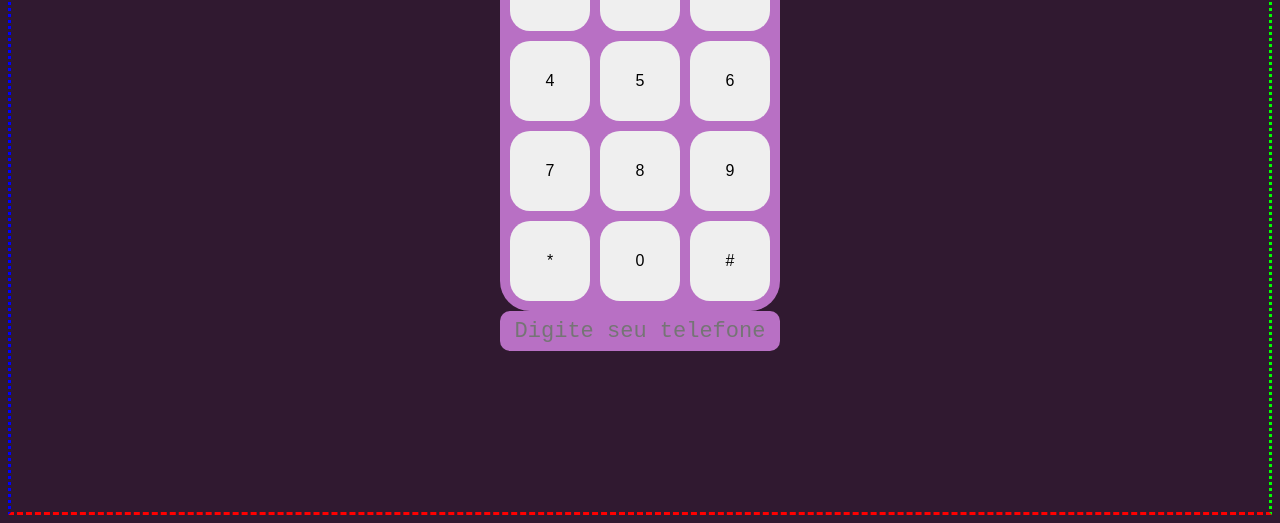
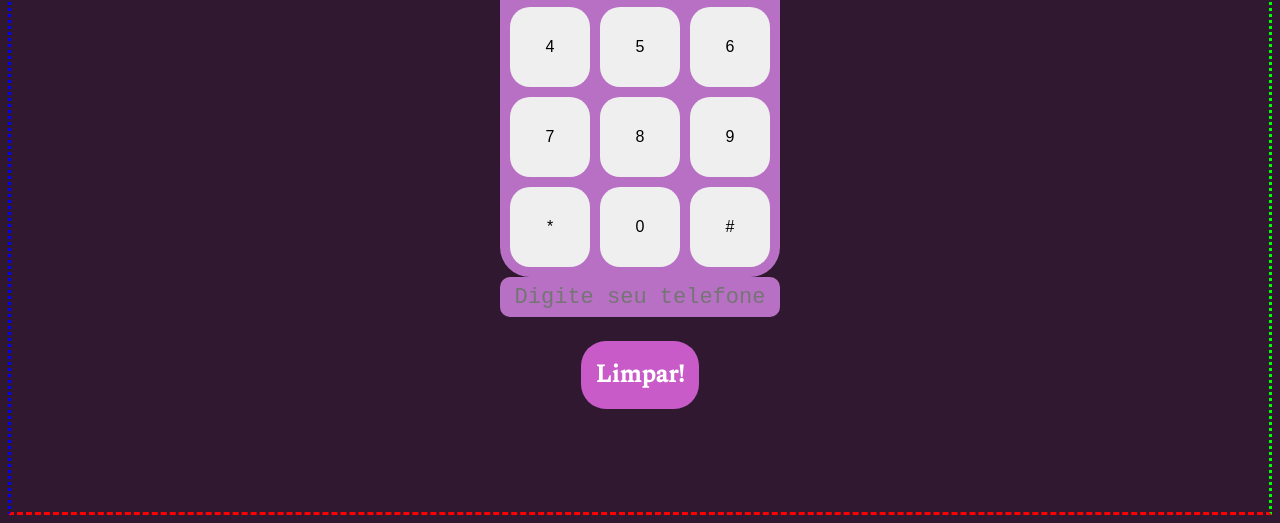
Before and after one commit to AmandaSoaress/Alura-Fone, a plain HTML site: page index.html in a window 1280 px wide. Shown: the part 293-816 px from the top of the page. Drawn offline with nearby package versions, Linux system fonts and the light colour scheme; a web font is replaced by a local one.

Commit message:
botão limpar

```diff
--- a/index.html
+++ b/index.html
@@ -28,6 +28,7 @@
     <input type="button" value="#">
   </section>
   <input type="tel" placeholder="Digite seu telefone">
+  <button type="button"  id="clean" onClick="recarregarAPagina()">Limpar!</button>
 </body>
 <script src="main.js"></script>
 
--- a/main.js
+++ b/main.js
@@ -17,3 +17,7 @@ function clicarNumero(evento) {
    const numero_clicado = evento.target.value
    colocarNumeroNaTela(numero_clicado)
 }
+
+function recarregarAPagina(){
+   window.location.reload();
+}
--- a/style.css
+++ b/style.css
@@ -10,9 +10,9 @@
   flex-direction: column;
   background-color: #191919;
   min-height: 100vh;
-    background-color:#301930;
+  background-color: #301930;
   border-style: dashed dotted;
-    border-color: #FFFFFF #00FF00 #FF0000 #0000FF;
+  border-color: #ffffff #00ff00 #ff0000 #0000ff;
   padding: 20px;
 }
 
@@ -25,7 +25,6 @@
 }
 
 h1 {
-
   font-family: 'Montserrat', sans-serif;
   font-size: 35px;
   color: #f2edf2;
@@ -41,30 +40,27 @@
   font-family: 'Shantell Sans', cursive;
   font-family: 'Spectral', serif;
   font-family: 'Tilt Prism', cursive;
-
-
 }
 
 .teclado {
   display: grid;
   grid-template-columns: repeat(3, 1fr);
   gap: 10px;
-    background-color:#b870c4;
+  background-color: #b870c4;
   border-radius: 30px;
   padding: 10px;
 }
 
-  input[type=button] {
+input[type='button'] {
   border-radius: 20px;
-     border-color:branco;
+  border-color: branco;
   cursor: pointer;
   font-family: 'Montserrat', sans-serif;
   height: 80px;
   width: 80px;
-
 }
 
-  input[type=tel] {
+input[type='tel'] {
   background-color: #b870c4;
   border-radius: 10px;
   font-family: monospace;
@@ -75,3 +71,45 @@
   text-align: center;
   width: 280px;
 }
+
+#clean {
+  cursor: pointer;
+  border-radius: 25px;
+  border: none;
+  background: #c95bc9;
+  color: #fff;
+  position: center;
+  padding: 15px;
+  font-weight: 700;
+  font-size: 25px;
+  font-family: 'Spectral', serif;
+}
+#clean:hover {
+  color: branco;
+  background: transparent;
+  box-shadow: none;
+}
+#clean:before,
+#clean:after {
+  content: '';
+  position: absolute;
+  top: 1;
+  right: 0;
+  height: 2px;
+  width: 0;
+  background: branco;
+  box-shadow: -1px -1px 5px 0px #fff, 7px 7px 20px 0px #0003,
+    4px 4px 5px 0px #0002;
+  transition: 400ms ease all;
+}
+#clean:after {
+  right: inherit;
+  top: inherit;
+  left: 0;
+  bottom: 0;
+}
+#clean:hover:before,
+#clean:hover:after {
+  width: 100%;
+  transition: 800ms ease all;
+}
```
Lines whose indentation alone changed are shown as unchanged.
